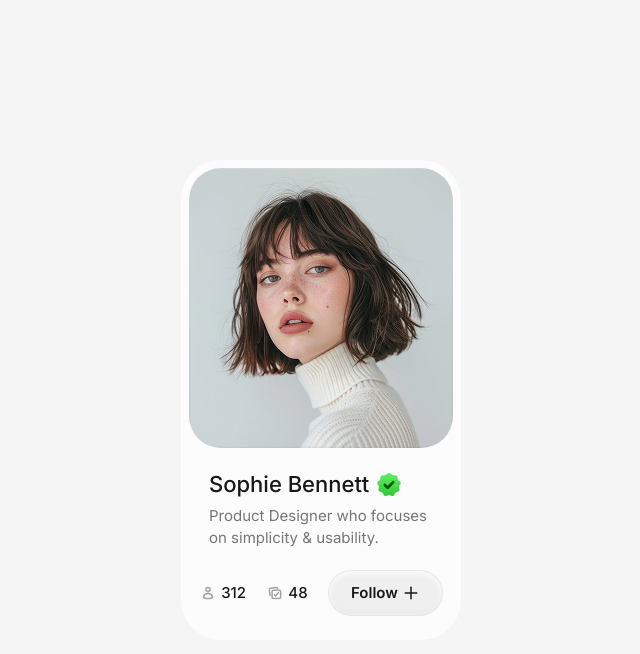
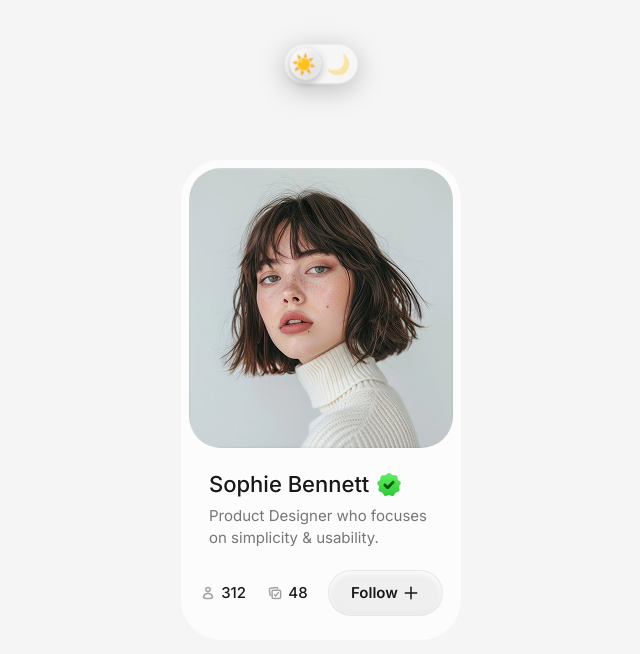
Before and after one commit to yakovlavrinov/Vue3-showcase, a Vue app: page / in a window 1280 px wide. Shown: the top 654 px of the page, without its empty margins (319-959 px from the left). Built offline with nearby package versions, Linux system fonts and the light colour scheme.

Commit message:
feat:  add ThemeSwitcher

```diff
--- a/src/ProfileCard/Layout.vue
+++ b/src/ProfileCard/Layout.vue
@@ -1,4 +1,5 @@
 <script setup lang="ts">
+import ThemeSwitcher from '../ThemeSwitcher/ThemeSwitcher.vue'
 import ProfileCard from './ProfileCard.vue'
 
 const user = {
@@ -12,6 +13,9 @@ const user = {
 
 <template>
   <div class="layout">
+    <div class="toggle">
+      <ThemeSwitcher />
+    </div>
     <ProfileCard :user="user" />
   </div>
 </template>
@@ -24,4 +28,9 @@ const user = {
   align-items: center;
   background-color: #f5f5f5;
 }
+
+.toggle {
+  position: absolute;
+  top: 50px;
+}
 </style>
--- a/src/ProfileCard/ProfileCard.vue
+++ b/src/ProfileCard/ProfileCard.vue
@@ -53,7 +53,7 @@ const fullName = computed(() => `${user.lastName} ${user.firstName}`)
         <img :src="ProjectsIcon" alt="Projects" />
         <p>{{ user.projects }}</p>
       </div>
-      <button v-on:click="toggleTheme"><span>Follow</span><img :src="plus" alt="Plus" /></button>
+      <button><span>Follow</span><img :src="plus" alt="Plus" /></button>
     </div>
   </div>
 </template>
--- /dev/null
+++ b/src/ThemeSwitcher/ThemeSwitcher.vue
@@ -0,0 +1,95 @@
+<script setup lang="ts">
+import { computed } from 'vue'
+import { useTheme } from '../hooks/useThame'
+
+const { theme, toggleTheme } = useTheme()
+const isChecked = computed(() => theme.value === 'dark')
+</script>
+
+<template>
+  <input type="checkbox" :checked="isChecked" @:change="toggleTheme" class="checkbox" id="chk" />
+  <label class="label" for="chk">
+    <span class="icon sun"> ☀️ </span>
+    <span class="icon moon"> 🌙 </span>
+
+    <div class="ball"></div>
+  </label>
+</template>
+
+<style scoped>
+.checkbox {
+  opacity: 0;
+  position: absolute;
+}
+
+.label {
+  position: relative;
+  width: 52px;
+  height: 28px;
+  padding: 4px;
+
+  display: flex;
+  align-items: center;
+  justify-content: space-between;
+
+  cursor: pointer;
+  border-radius: 50px;
+
+  background: linear-gradient(135deg, rgba(255, 255, 255, 0.25), rgba(255, 255, 255, 0.05));
+
+  backdrop-filter: blur(10px);
+  -webkit-backdrop-filter: blur(10px);
+
+  border: 1px solid rgba(255, 255, 255, 0.3);
+  box-shadow:
+    0 4px 20px rgba(0, 0, 0, 0.25),
+    inset 0 0 0 1px rgba(255, 255, 255, 0.1);
+
+  transform: scale(1.4);
+}
+
+.icon {
+  font-size: 14px;
+  z-index: 1;
+  user-select: none;
+  transition: opacity 0.2s ease;
+}
+
+.moon {
+  opacity: 0.4;
+}
+
+.sun {
+  opacity: 1;
+}
+
+.ball {
+  position: absolute;
+  top: 2px;
+  left: 2.5px;
+
+  width: 22px;
+  height: 22px;
+  border-radius: 50%;
+
+  background: radial-gradient(circle at top left, #ffffff, #dcdcdc);
+
+  box-shadow:
+    0 2px 6px rgba(0, 0, 0, 0.3),
+    inset 0 0 2px rgba(255, 255, 255, 0.8);
+
+  transition: transform 0.25s ease;
+}
+
+.checkbox:checked + .label .ball {
+  transform: translateX(22px);
+}
+
+.checkbox:checked + .label .moon {
+  opacity: 1;
+}
+
+.checkbox:checked + .label .sun {
+  opacity: 0.4;
+}
+</style>
```
